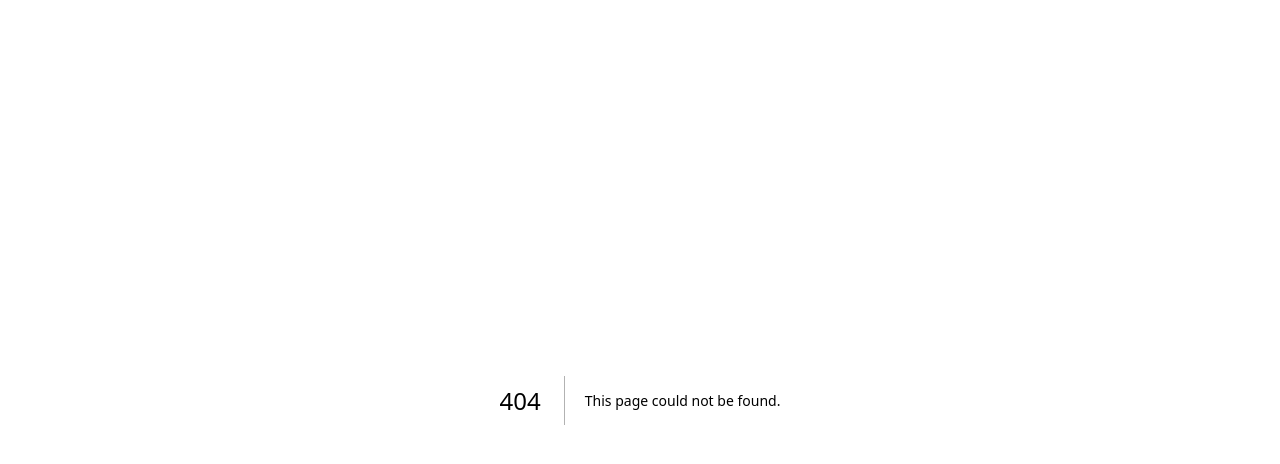
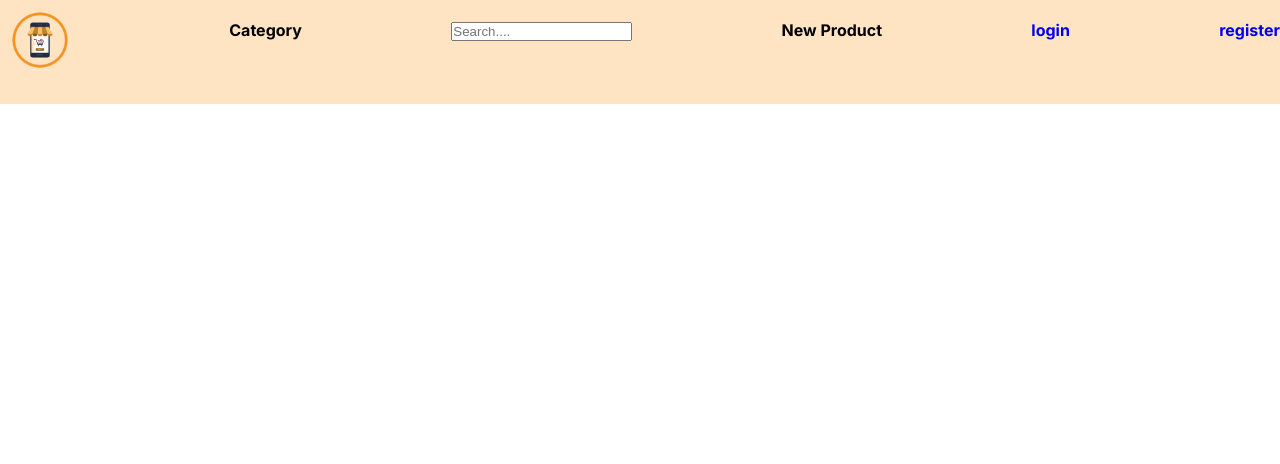
Before and after one commit to Nishabist/E-commerce, a Next.js app in the folder client/: page /Component/Navbar in a window 1280 px wide. Before the commit this address had no page. Shown: the top 464 px of the page. Built offline with nearby package versions, Linux system fonts and the light colour scheme.

Commit message:
Carousel is added

```diff
--- /dev/null
+++ b/client/src/app/Component/Navbar/page.js
@@ -0,0 +1,22 @@
+import React from 'react'
+import Link from 'next/link'
+import Image from 'next/image'
+
+function page() {
+  return (
+    <div>
+     <div >
+        <ul className="main">
+            <li> <Link href='./login'><Image src="/Sahayogi.png" width={80} height={80} alt="Picture of the author" /></Link> </li>
+            <li>Category</li>
+            <li><input type='search' placeholder='Search....'/></li>
+            <li>New Product</li>
+            <li><Link href='./login'>login</Link></li>
+            <li><Link href='./register'>register</Link></li>
+        </ul>
+     </div>
+    </div>
+  )
+}
+
+export default page
--- /dev/null
+++ b/client/src/app/Component/card/page.js
@@ -0,0 +1,40 @@
+import React from 'react'
+import { Card, Flex,Carousel } from 'antd';
+import Meta from 'antd/es/card/Meta';
+const contentStyle = {
+  height: '160px',
+  color: '#fff',
+  lineHeight: '160px',
+  textAlign: 'center',
+  background: '#364d79',
+};
+function page(props)  {
+
+  return (
+    <div>
+      <Carousel  autoplay>
+    <div>
+      <h3 style={contentStyle}>1</h3>
+    </div>
+    <div>
+      <h3 style={contentStyle}>2</h3>
+    </div>
+    <div>
+      <h3 style={contentStyle}>3</h3>
+    </div>
+    <div>
+      <h3 style={contentStyle}>4</h3>
+    </div>
+  </Carousel>
+       <Card
+    hoverable
+    style={{ width: 240 , display:Flex,gap:5}}
+    cover={<img alt="example" src="" />}
+  >
+    <Meta  title={props.item.productName} description={props.item.Description} />
+  </Card>
+    </div>
+  )
+}
+
+export default page
--- a/client/src/app/globals.css
+++ b/client/src/app/globals.css
@@ -1,3 +1,9 @@
+*{
+  padding: 0;
+  margin: 0;
+  box-sizing: border-box;
+}
+
 .form{
   border: 1px solid black;
   width:300px;
@@ -38,8 +44,26 @@ button{
 
   list-style: none;
 }
+.flex{
+  display: flex;
+  justify-content: space-around;
+}
+.main {
 
-
+  display: flex;
+  justify-content: space-between;
+   line-height: 60px;
+   font-weight: bold;
+   background-color: bisque;
+  position: sticky;
+  margin-bottom: 10px;
+}
+li{
+  list-style: none;
+}
+:link{
+  text-decoration: none;
+}
 
 
 
--- a/client/src/app/login/page.js
+++ b/client/src/app/login/page.js
@@ -35,7 +35,7 @@ export const index = () => {
     <h1>Login</h1>
 
     <Image
-      src="/ecommerce.jpg"
+      src="/Sahayogi.png"
       width={80}
       height={80}
       alt="Picture of the author"
@@ -67,6 +67,7 @@ export const index = () => {
           <br />
           if you don"t have account
           <br /><Link href="./register">go to register</Link>
+          <link href=''></link>
         </Form>
       )}
     </Formik>
--- a/client/src/app/page.js
+++ b/client/src/app/page.js
@@ -1,11 +1,12 @@
 'use client'
 
 import React from 'react';
-import Image from 'next/image'
-import Link from 'next/link'
-import { Card, Flex } from 'antd';
+// import Image from 'next/image'
+// import Link from 'next/link'
+import Card from './Component/card/page';
+import Navbar from './Component/Navbar/page'
 import { useEffect,useState } from 'react';
-import Meta from 'antd/es/card/Meta';
+
 
 const App=()=>{
   const[productList,setproductList]=useState([])
@@ -20,8 +21,8 @@ const App=()=>{
   },[])
   return(
     <>
-
-  <ul className='top'>
+<Navbar/>
+  {/* <ul className='top'>
     <li> <Image
       src="/ecommerce.jpg"
       width={40}
@@ -30,99 +31,31 @@ const App=()=>{
     /></li>
     <li><Link href="../login">Login</Link>    </li>
     <li><Link href="../register">Register</Link> </li>
-  </ul>
+  </ul> */}
 {/* {JSON.stringify(productList)} */}
+{/* {productList.length>0 && productList.map((item,id)=>{
+  return(
+
+      {/* {item.productName} */}
+     {/* <div>
+     <Card item={item}/>
+
+
+
+    </div>)
+// })} */}
+<div className='flex'>
 {productList.length>0 && productList.map((item,id)=>{
+
   return(
+
     <div>
-      {/* {item.productName} */}
-      <Card
-    hoverable
-    style={{ width: 240 , display:Flex,gap:5}}
-    cover={<img alt="example" src="" />}
-  >
-    <Meta  title={item.productName} description={item.Description} />
-  </Card>
+
+      <Card item={item}/>
     </div>
   )
 })}
-    </>
-  )
-}
-export default App
-// import { Formik, Form, Field } from 'formik';
-// import { Breadcrumb, Layout, Menu, theme, Input } from 'antd';
-// import { AudioOutlined } from '@ant-design/icons';
-// const { Search } = Input;
-// const { Header, Content, Footer } = Layout;
-// const App = () => {
-//   const {
-//     token: { colorBgContainer },
-//   } = theme.useToken();
+</div>
+</>)}
 
-//   const suffix = (
-//     <AudioOutlined
-//       style={{
-//         fontSize: 16,
-//         color: '#1677ff',
-//       }}
-//     />
-//   );
-//   const onSearch = (value, _e, info) => console.log(info?.source, value);
-//   return (
-//     <Layout className="layout">
-//       <Header
-//         style={{
-//           display: 'flex',
-//           alignItems: 'center',
-//           backgroundColor:'#fff',
-//           border: '1px solid'
-//         }}
-//       >
-//         <div className="demo-logo" />
-
-//         <Menu
-//           theme="dark"
-//           mode="horizontal"
-//           defaultSelectedKeys={['2']}
-//           items={[{key:1, label:"login"},{key:2, label:"sign up"} ]}
-//         />
-//       </Header>
-//       <Content
-//         style={{
-//           padding: '0 50px',
-//         }}
-//       >
-//         <Breadcrumb
-//           style={{
-//             margin: '16px 0',
-//           }}
-//         >
-//           <Search
-//       placeholder="Enter Your Traking Order"
-//       enterButton="Search"
-//       size="large"
-//       suffix={suffix}
-//       onSearch={onSearch}
-//     />
-//         </Breadcrumb>
-//         <div
-//           className="site-layout-content"
-//           style={{
-//             background: colorBgContainer,
-//           }}
-//         >
-//           Content
-//         </div>
-//       </Content>
-//       <Footer
-//         style={{
-//           textAlign: 'center',
-//         }}
-//       >
-//         Ant Design ©2023 Created by Ant UED
-//       </Footer>
-//     </Layout>
-//   );
-// };
-// export default App;
+ export default App
--- a/client/src/app/register/page.js
+++ b/client/src/app/register/page.js
@@ -48,7 +48,7 @@ import React from 'react';
    <div className='form1'>
      <h1>Register</h1>
      <Image
-      src="/ecommerce.jpg"
+      src="/Sahayogi.png"
       width={80}
       height={80}
       alt="Picture of the author"
```
Also changed, not shown: client/public/Sahayogi.png (added), client/public/ecommerce.jpg (deleted), client/src/app/Component/style/page.css (added).
